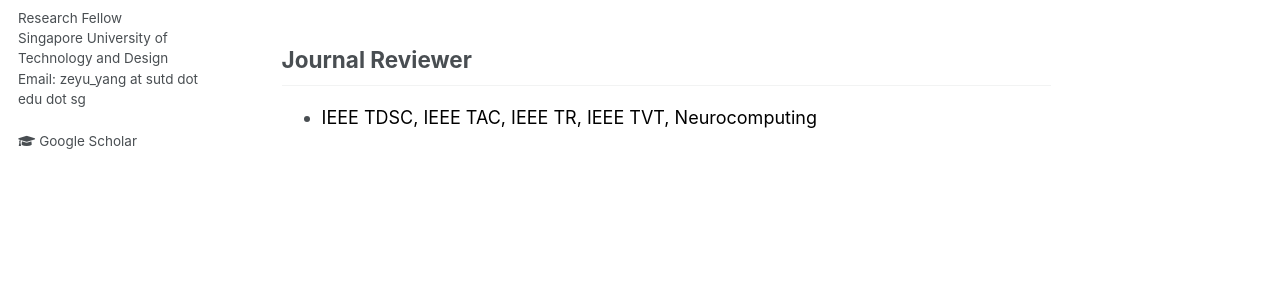
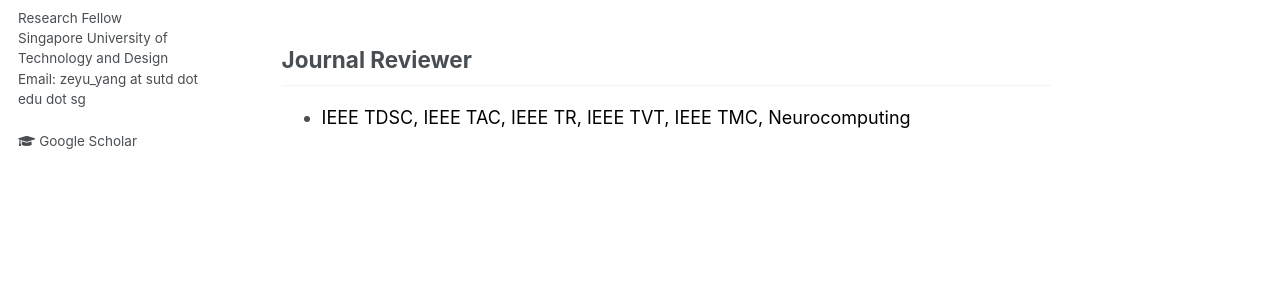
Before and after one commit to zeyuid/zeyuid.github.io, a Jekyll site: the page built from _pages/service.md, in a window 1280 px wide. Shown: the part 368-668 px from the top of the page. Built offline with Jekyll 4.4.1, drawn with Linux system fonts in a browser that asks for light colours.

Commit message:
add file

```diff
--- a/_pages/service.md
+++ b/_pages/service.md
@@ -17,4 +17,4 @@ author_profile: true
 
 
 ## Journal Reviewer
-* <font color="#000000">IEEE TDSC, IEEE TAC, IEEE TR, IEEE TVT, Neurocomputing </font>
+* <font color="#000000">IEEE TDSC, IEEE TAC, IEEE TR, IEEE TVT, IEEE TMC, Neurocomputing </font>
```
